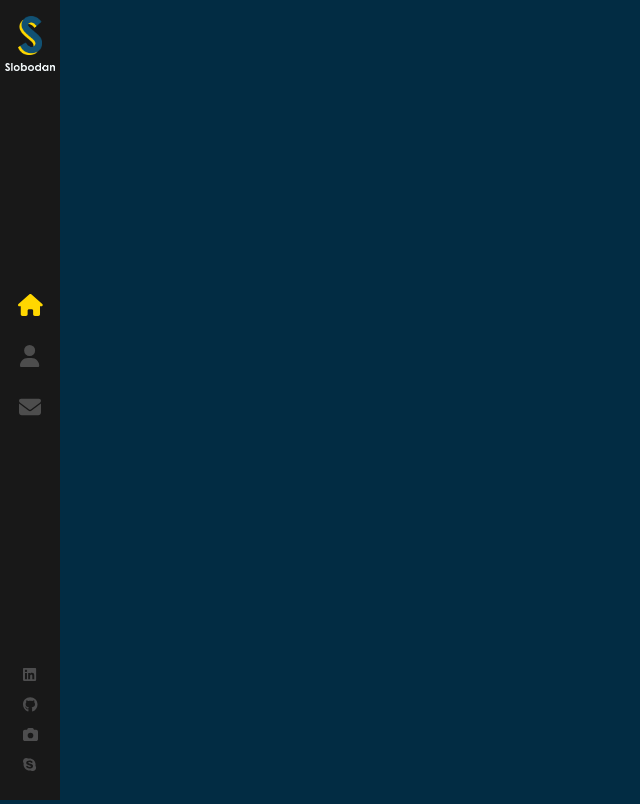
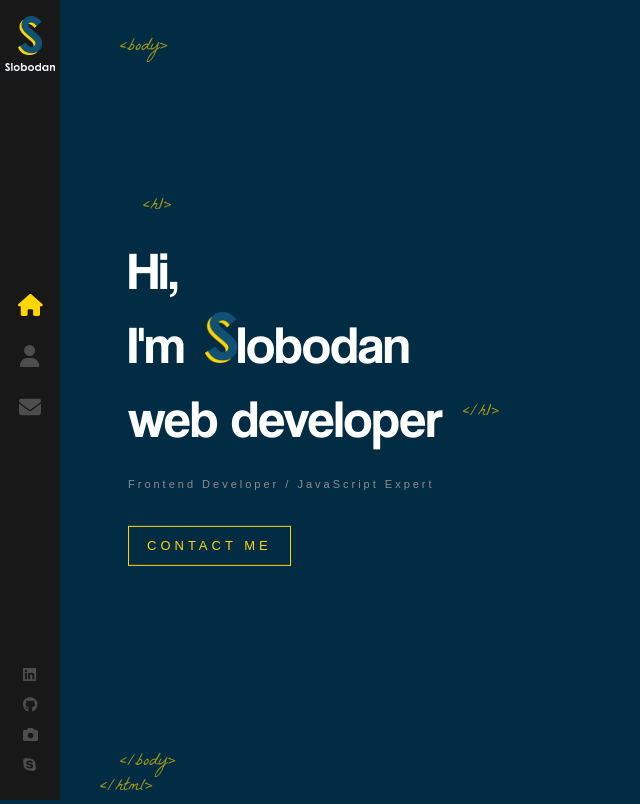
Before and after one commit to albertjly/Portfolio-React, a React (Create React App) app: page / in a window 1280 px wide. Shown: the whole page, without its empty margins (0-640 px from the left). Built offline with nearby package versions, Linux system fonts and the light colour scheme.

Commit message:
add tags

```diff
--- a/src/components/Layout/index.js
+++ b/src/components/Layout/index.js
@@ -1,10 +1,24 @@
+import { Outlet } from 'react-router-dom';
 import Sidebar from '../Sidebar';
 import './index.scss';
 
 const Layout = () => {
-  return <>
-    <Sidebar />
-  </>
+  return (
+    <div className='App'>
+      <Sidebar />
+      <div className="page">
+        <span className="tags top-tags">&lt;body&gt;</span>
+
+        <Outlet />
+
+        <span className="tags bottom-tags">
+          &lt;/body&gt;
+          <br />
+          <span className="bottom-tag-html">&lt;/html&gt;</span>
+        </span>
+      </div>
+    </div>
+  )
 }
 
 export default Layout;
--- a/src/components/Layout/index.scss
+++ b/src/components/Layout/index.scss
@@ -0,0 +1,39 @@
+.page {
+  width: 100%;
+  height: 100%;
+  position: absolute;
+}
+
+.top-tags {
+  bottom: auto;
+  top: 35px;
+}
+
+.tags {
+  color: #ffd700;
+  opacity: .6;
+  position: absolute;
+  bottom: 0;
+  left: 120px;
+  font-size: 18px;
+  font-family: 'La Belle Aurore';
+}
+
+.bottom-tag-html {
+  margin-left: -20px;
+}
+
+.container {
+  width: 100%;
+  will-change: contents;
+  height: 90%;
+  min-height: 566px;
+  position: absolute;
+  opacity: 0;
+  top: 5%;
+  margin: 0 auto;
+  z-index: 1;
+  transform-style: preserve-3d;
+  animation: fadeIn 1s forwards;
+  animation-delay: 1s;
+}
```
